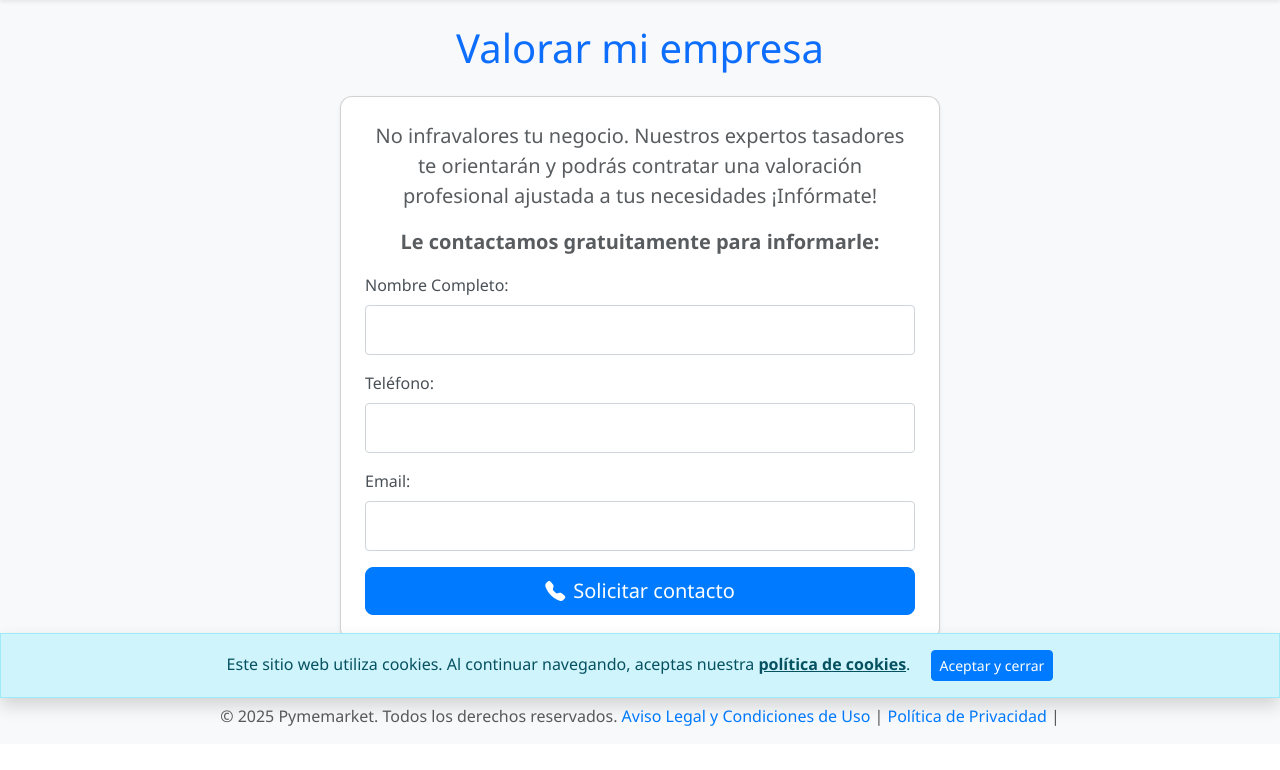
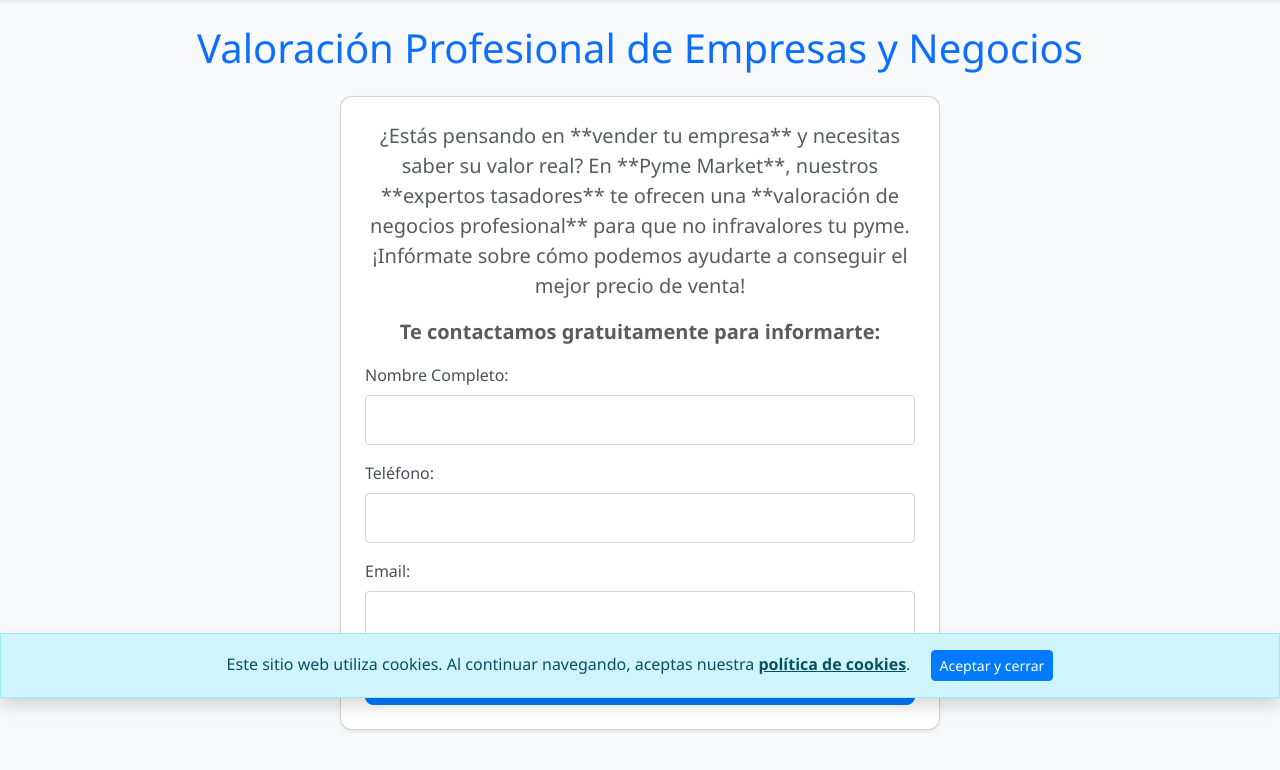
Before and after one commit to AC-Partners/compraventa-postgres, a Flask app: page /valorar-empresa in a window 1280 px wide. Shown: the part 102-872 px from the top of the page. Before the commit the page ends 828 px from the top, so only its background shows below. Run offline with Flask 3, Linux system fonts and the light colour scheme; some libraries are stand-ins or nearby versions.

Commit message:
Update valorar_empresa.html

```diff
--- a/templates/valorar_empresa.html
+++ b/templates/valorar_empresa.html
@@ -1,10 +1,19 @@
 {% extends 'base.html' %}
-{% block title %}Valorar mi empresa{% endblock %}
+
+{% block title %}Valoración de Empresas y Negocios | Tasar Pymes Gratis - Pyme Market{% endblock %}
+
+{% block meta_extra %}
+    <meta name="description" content="¿Necesitas saber cuánto vale tu empresa? Solicita una valoración gratuita y profesional con Pyme Market. Expertos tasadores te orientarán para vender tu negocio al mejor precio.">
+    <meta name="keywords" content="valorar empresa, tasación de negocios, cuánto vale mi pyme, valoración profesional, precio de venta empresa, calcular valor negocio, informe de valoración, expertos tasadores">
+{% endblock %}
+
 {% block content %}
-<h1 class="mb-4 text-center text-primary">Valorar mi empresa</h1>
+<h1 class="mb-4 text-center text-primary">Valoración Profesional de Empresas y Negocios</h1>
 <div class="card p-4 shadow-sm mx-auto" style="max-width: 600px;">
-    <p class="text-center lead text-muted">No infravalores tu negocio. Nuestros expertos tasadores te orientarán y podrás contratar una valoración profesional ajustada a tus necesidades ¡Infórmate! </p>
-    <p class="text-center lead text-muted fw-bold">Le contactamos gratuitamente para informarle:</p>
+    <p class="text-center lead text-muted">
+        ¿Estás pensando en **vender tu empresa** y necesitas saber su valor real? En **Pyme Market**, nuestros **expertos tasadores** te ofrecen una **valoración de negocios profesional** para que no infravalores tu pyme. ¡Infórmate sobre cómo podemos ayudarte a conseguir el mejor precio de venta!
+    </p>
+    <p class="text-center lead text-muted fw-bold">Te contactamos gratuitamente para informarte:</p>
     <form method="POST" action="/valorar-empresa">
         <div class="mb-3">
             <label for="nombreContacto" class="form-label">Nombre Completo:</label>
```
